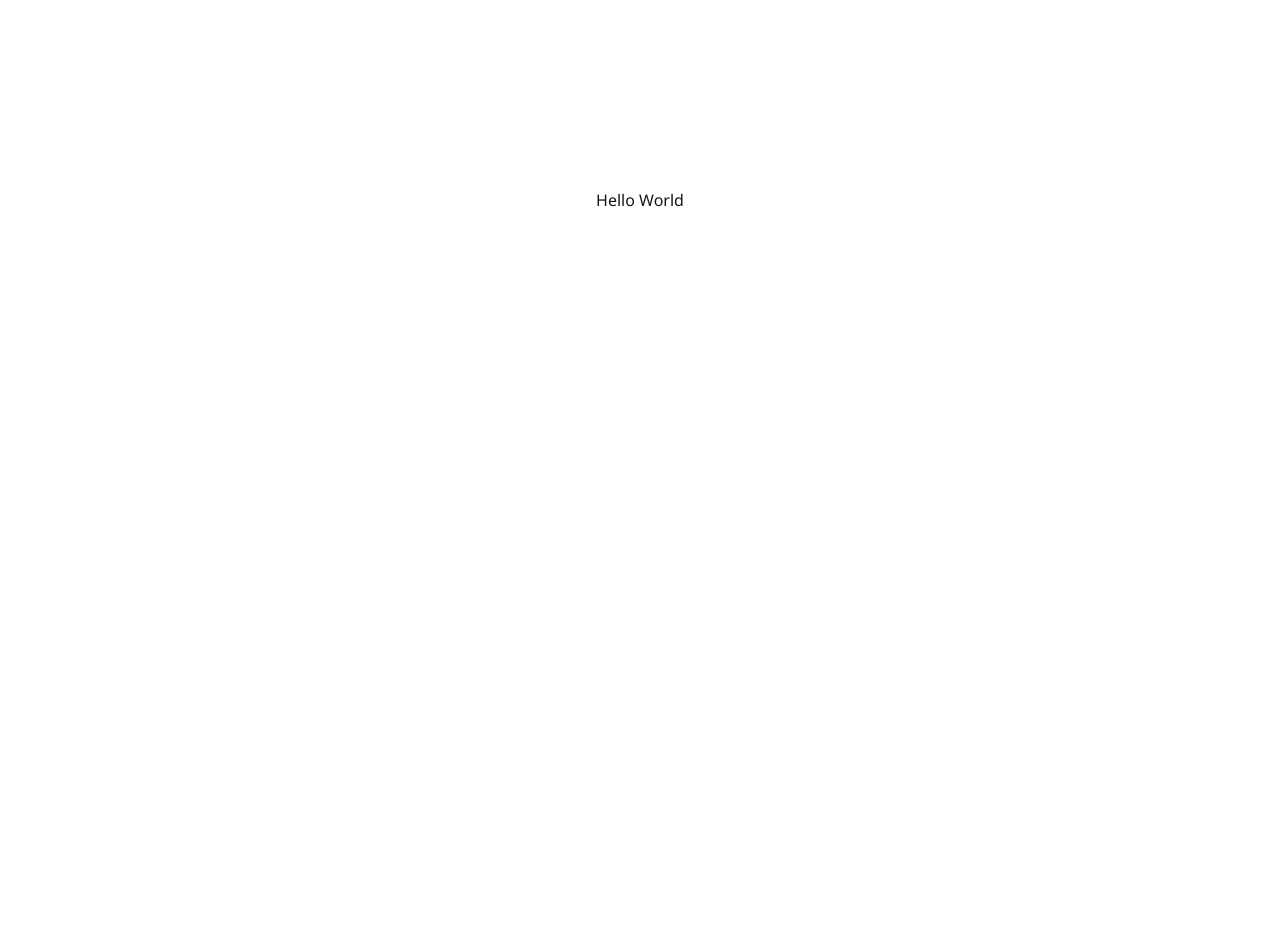
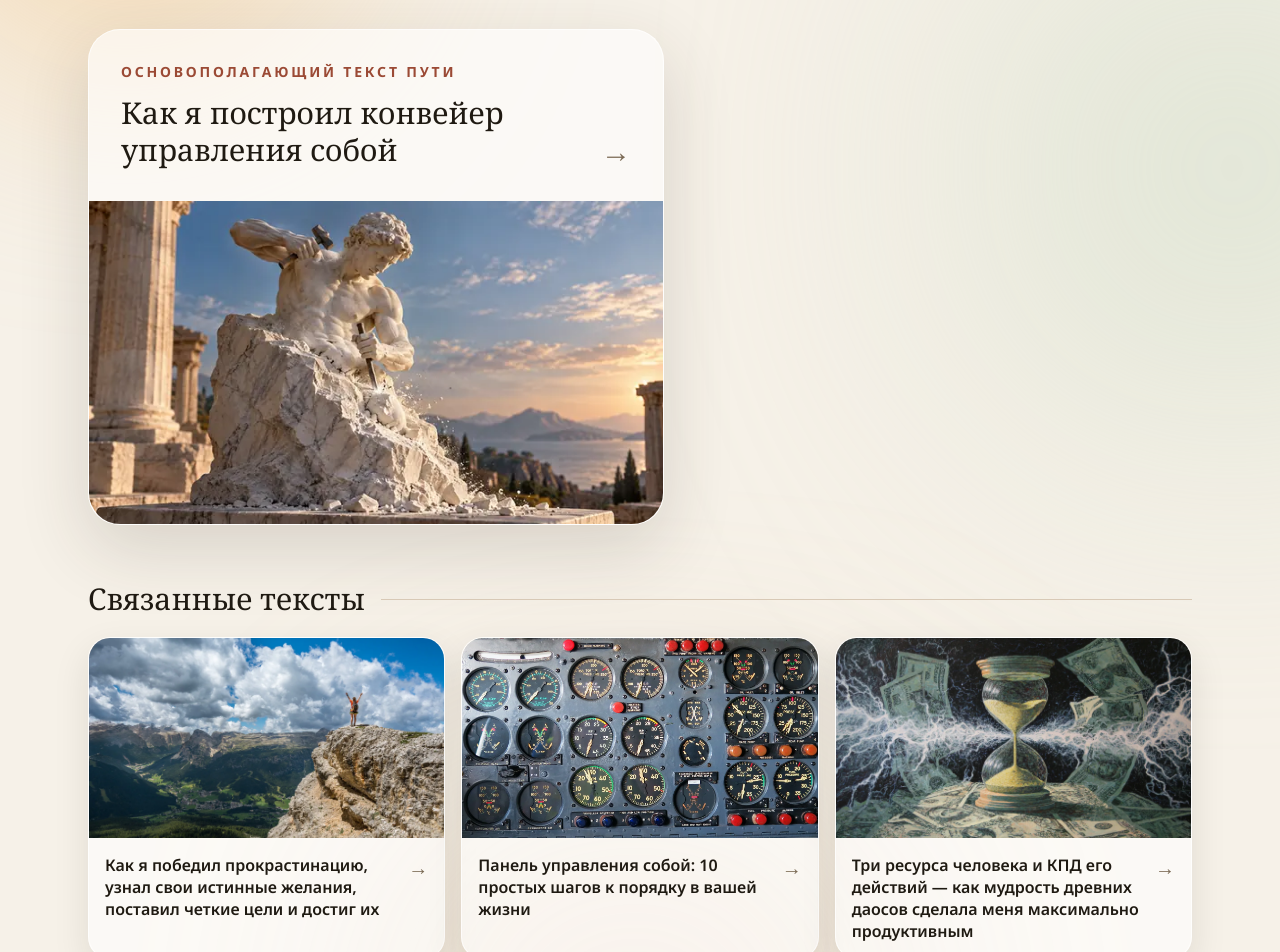
Before and after one commit to sergeyshpadyrev/sergeyshpadyrev.github.io, a Next.js app: page /paths/self-management in a window 1280 px wide. Shown: the part 200-1152 px from the top of the page. Before the commit the page ends 800 px from the top, so only its background shows below. Built offline with nearby package versions, Linux system fonts and the light colour scheme.

Commit message:
Make second path

```diff
--- a/src/app/paths/self-management/page.tsx
+++ b/src/app/paths/self-management/page.tsx
@@ -1,12 +1,38 @@
 import type { Metadata } from 'next';
 
+import { getPostSummaries } from '@/lib/posts';
 import { SelfManagement } from '@/screens/Path';
 
+const mainPostId = '68_conveyer';
+const additionalPostIds = [
+  '04_procrastination',
+  '18_managment_panel',
+  '52_three_resources',
+];
+
 export const metadata: Metadata = {
-  title: 'Hello World',
+  title: 'Конвейер управления собой',
+  description: 'Инженерный подход к собственной жизни и управлению делами.',
   alternates: { canonical: '/paths/self-management/' },
 };
 
-export default function SelfManagementPage() {
-  return <SelfManagement />;
+export default async function SelfManagementPage() {
+  const posts = await getPostSummaries();
+  const postsById = new Map(posts.map((post) => [post.id, post]));
+  const mainPost = postsById.get(mainPostId);
+  const additionalPosts = additionalPostIds.flatMap((id) => {
+    const post = postsById.get(id);
+    return post ? [post] : [];
+  });
+
+  if (!mainPost) {
+    throw new Error(`Не найден основной текст пути: ${mainPostId}`);
+  }
+
+  return (
+    <SelfManagement
+      mainPost={mainPost}
+      additionalPosts={additionalPosts}
+    />
+  );
 }
--- a/src/screens/Path/SelfManagement/render.tsx
+++ b/src/screens/Path/SelfManagement/render.tsx
@@ -1,3 +1,6 @@
+import Image from 'next/image';
+import Link from 'next/link';
+
 import type useLogic from './logic';
 import type useStyle from './style';
 import type { Props } from './types';
@@ -7,12 +10,102 @@ const useRender = (
   logic: ReturnType<typeof useLogic>,
   style: ReturnType<typeof useStyle>
 ) => {
-  void props;
+  const { additionalPosts, mainPost } = props;
   void logic;
 
   return (
     <main className={style.main}>
-      <h1>Hello World</h1>
+      <div className="pointer-events-none absolute -left-24 top-[-10rem] h-[28rem] w-[28rem] rounded-full bg-[#f2c07d]/50 blur-[120px] float-slow" />
+      <div className="pointer-events-none absolute right-[-12rem] top-32 h-[30rem] w-[30rem] rounded-full bg-[#c9d9c1]/60 blur-[140px]" />
+      <div className="pointer-events-none absolute bottom-[-12rem] left-1/3 h-[26rem] w-[26rem] rounded-full bg-[#e4c9b0]/70 blur-[140px]" />
+
+      <div className={style.content}>
+        <header className="space-y-5 fade-in-up">
+          <Link href="/paths" className="nav-pill">
+            ← Все пути
+          </Link>
+          <div className="w-full space-y-3">
+            <h1 className="font-display text-4xl sm:text-5xl">
+              Конвейер управления собой
+            </h1>
+          </div>
+        </header>
+
+        <section aria-label="Основополагающий текст пути">
+          <Link
+            href={`/posts/${mainPost.id}/`}
+            className="group block max-w-xl overflow-hidden rounded-[2rem] border border-white/70 bg-white/60 shadow-[0_24px_70px_rgba(55,43,28,0.16)] transition hover:-translate-y-1 hover:border-[#1f1a12]/30 hover:bg-white focus-visible:outline-2 focus-visible:outline-offset-4 focus-visible:outline-[#1f1a12] motion-reduce:transform-none motion-reduce:transition-none"
+          >
+            <div className="space-y-3 p-6 sm:p-8">
+              <p className="text-xs font-bold uppercase tracking-[0.2em] text-[#9b4a35] sm:text-sm">
+                Основополагающий текст пути
+              </p>
+              <div className="flex items-end justify-between gap-6">
+                <h2 className="max-w-4xl font-display text-2xl leading-tight sm:text-3xl">
+                  {mainPost.title}
+                </h2>
+                <span
+                  aria-hidden="true"
+                  className="text-3xl text-[#7b6a55] transition group-hover:translate-x-1"
+                >
+                  →
+                </span>
+              </div>
+            </div>
+            {mainPost.image ? (
+              <Image
+                src={mainPost.image}
+                alt=""
+                width={800}
+                height={448}
+                priority
+                className="h-auto w-full object-cover"
+                sizes="(min-width: 1152px) 1152px, calc(100vw - 48px)"
+              />
+            ) : null}
+          </Link>
+        </section>
+
+        <section className={style.section}>
+          <div className="flex items-center gap-4">
+            <h2 className="font-display text-2xl sm:text-3xl">
+              Связанные тексты
+            </h2>
+            <span className="h-px flex-1 bg-[#d8c9b6]" />
+          </div>
+
+          <div className={style.additionalCards}>
+            {additionalPosts.map((post) => (
+              <Link
+                key={post.id}
+                href={`/posts/${post.id}/`}
+                className="group overflow-hidden rounded-[22px] border border-white/70 bg-white/60 shadow-[0_14px_36px_rgba(31,26,18,0.1)] transition hover:-translate-y-1 hover:border-[#1f1a12]/30 hover:bg-white focus-visible:outline-2 focus-visible:outline-offset-4 focus-visible:outline-[#1f1a12] motion-reduce:transform-none motion-reduce:transition-none"
+              >
+                <div className="relative aspect-[16/9] w-full overflow-hidden bg-[#efe1d2]">
+                  {post.image ? (
+                    <Image
+                      src={post.image}
+                      alt=""
+                      fill
+                      sizes="(min-width: 1024px) 352px, (min-width: 640px) 45vw, calc(100vw - 48px)"
+                      className="object-cover transition duration-300 group-hover:scale-[1.03] motion-reduce:transform-none motion-reduce:transition-none"
+                    />
+                  ) : null}
+                </div>
+                <div className="flex items-start justify-between gap-3 p-4">
+                  <h3 className="font-semibold leading-snug">{post.title}</h3>
+                  <span
+                    aria-hidden="true"
+                    className="shrink-0 text-xl text-[#7b6a55] transition group-hover:translate-x-1"
+                  >
+                    →
+                  </span>
+                </div>
+              </Link>
+            ))}
+          </div>
+        </section>
+      </div>
     </main>
   );
 };
--- a/src/screens/Path/SelfManagement/style.ts
+++ b/src/screens/Path/SelfManagement/style.ts
@@ -1,5 +1,8 @@
 const useStyle = () => ({
-  main: 'flex min-h-screen items-center justify-center',
+  main: 'relative min-h-screen overflow-hidden bg-[#f6f1e8] text-[#1f1a12]',
+  content: 'relative mx-auto flex max-w-6xl flex-col gap-14 px-6 pb-24 pt-16',
+  section: 'space-y-5',
+  additionalCards: 'grid gap-4 sm:grid-cols-2 lg:grid-cols-3',
 });
 
 export default useStyle;
--- a/src/screens/Paths/logic.ts
+++ b/src/screens/Paths/logic.ts
@@ -3,7 +3,7 @@ import type { Props } from './types';
 const paths = [
   {
     href: '/paths/self-management',
-    title: 'Конвейер управления собой',
+    title: 'Путь управления собой',
     description:
       'Инженерный подход к собственной жизни и построение конвейера управления своими делами',
     result: 'Открыть схему конвейера',
@@ -11,7 +11,7 @@ const paths = [
   },
   {
     href: '/paths/noble-eightfold',
-    title: 'Благородный восьмеричный путь',
+    title: 'Путь Будды',
     description:
       'Воспроизводимый путь от страдания к спокойствию через мудрость, нравственность и дисциплину ума',
     result: 'Открыть карту пути',
```
Also changed, not shown: src/screens/Path/SelfManagement/types.ts (+6 -1 lines).
